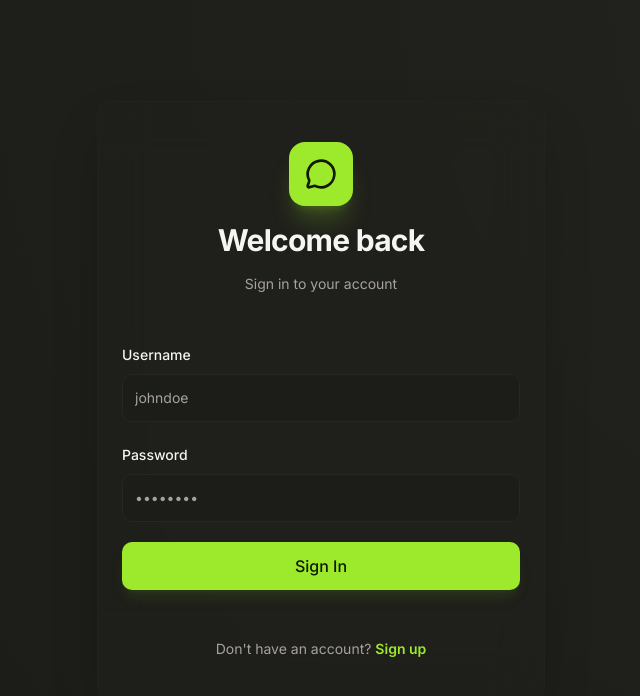
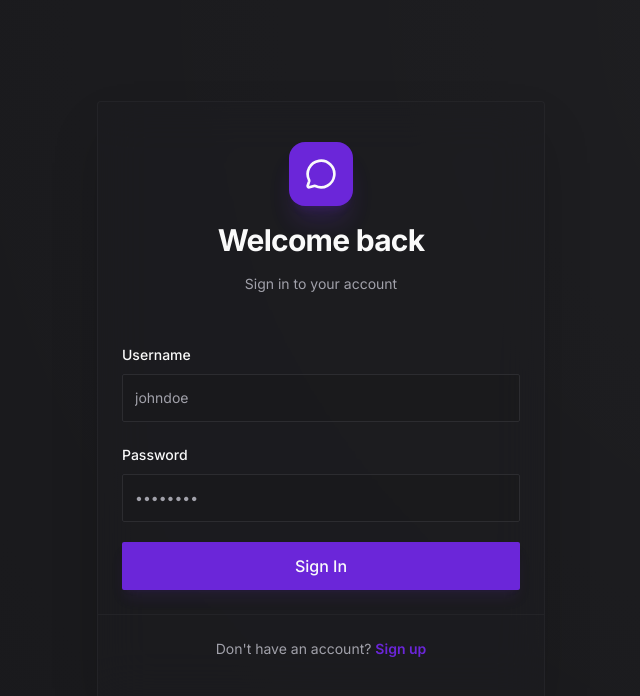
Before and after one commit to user-synax/Tare-Chat, a Next.js app: page /login in a window 1280 px wide. Shown: the top 696 px of the page, without its empty margins (319-959 px from the left). Built offline with nearby package versions, Linux system fonts and the light colour scheme.

Commit message:
UI Update

```diff
--- a/app/globals.css
+++ b/app/globals.css
@@ -4,48 +4,48 @@
 
 @layer base {
   :root {
-    --background: 60 4.8% 95.9%; /* Olive Light Base */
-    --foreground: 20 14.3% 4.1%;
+    --background: 0 0% 100%;
+    --foreground: 240 10% 3.9%;
     --card: 0 0% 100%;
-    --card-foreground: 20 14.3% 4.1%;
+    --card-foreground: 240 10% 3.9%;
     --popover: 0 0% 100%;
-    --popover-foreground: 20 14.3% 4.1%;
-    --primary: 84 81% 44%; /* Lime Theme Primary */
-    --primary-foreground: 84 100% 97%;
-    --secondary: 60 4.8% 90%;
-    --secondary-foreground: 24 9.8% 10%;
-    --muted: 60 4.8% 90%;
-    --muted-foreground: 25 5.3% 44.7%;
-    --accent: 84 81% 44%;
-    --accent-foreground: 84 100% 97%;
+    --popover-foreground: 240 10% 3.9%;
+    --primary: 262 83% 58%; /* Violet Theme Primary */
+    --primary-foreground: 210 20% 98%;
+    --secondary: 240 4.8% 95.9%;
+    --secondary-foreground: 240 5.9% 10%;
+    --muted: 240 4.8% 95.9%;
+    --muted-foreground: 240 3.8% 46.1%;
+    --accent: 262 83% 58%;
+    --accent-foreground: 210 20% 98%;
     --destructive: 0 84.2% 60.2%;
-    --destructive-foreground: 60 4.8% 95.9%;
-    --border: 20 5.9% 90%;
-    --input: 20 5.9% 90%;
-    --ring: 84 81% 44%;
-    --radius: 0.75rem;
+    --destructive-foreground: 210 20% 98%;
+    --border: 240 5.9% 90%;
+    --input: 240 5.9% 90%;
+    --ring: 262 83% 58%;
+    --radius: 0.25rem; /* 4px small radius */
   }
 
   .dark {
-    --background: 60 9.1% 9.8%; /* Olive Dark Base */
-    --foreground: 60 4.8% 95.9%;
-    --card: 60 9.1% 12%;
-    --card-foreground: 60 4.8% 95.9%;
-    --popover: 60 9.1% 12%;
-    --popover-foreground: 60 4.8% 95.9%;
-    --primary: 84 81% 54%; /* Lime Theme Dark Primary */
-    --primary-foreground: 84 100% 5%;
-    --secondary: 12 6.5% 15.1%;
-    --secondary-foreground: 60 4.8% 95.9%;
-    --muted: 12 6.5% 15.1%;
-    --muted-foreground: 24 5.4% 63.9%;
-    --accent: 84 81% 54%;
-    --accent-foreground: 84 100% 5%;
+    --background: 240 6% 10%; /* Off Black Base */
+    --foreground: 0 0% 98%;
+    --card: 240 6% 12%;
+    --card-foreground: 0 0% 98%;
+    --popover: 240 6% 12%;
+    --popover-foreground: 0 0% 98%;
+    --primary: 263 70% 50%; /* Violet Theme Dark Primary */
+    --primary-foreground: 210 20% 98%;
+    --secondary: 240 3.7% 15.9%;
+    --secondary-foreground: 0 0% 98%;
+    --muted: 240 3.7% 15.9%;
+    --muted-foreground: 240 5% 64.9%;
+    --accent: 263 70% 50%;
+    --accent-foreground: 210 20% 98%;
     --destructive: 0 62.8% 30.6%;
-    --destructive-foreground: 60 4.8% 95.9%;
-    --border: 12 6.5% 15.1%;
-    --input: 12 6.5% 15.1%;
-    --ring: 84 81% 54%;
+    --destructive-foreground: 0 0% 98%;
+    --border: 240 3.7% 18%;
+    --input: 240 3.7% 18%;
+    --ring: 263 70% 50%;
   }
 }
 
--- a/components/ChatWindow.jsx
+++ b/components/ChatWindow.jsx
@@ -302,13 +302,13 @@ export default function ChatWindow({ friendId, currentUserId }) {
               placeholder="Type your message..."
               value={text}
               onChange={(e) => setText(e.target.value)}
-              className="h-12 bg-background/50 border-border/50 pr-12 focus:ring-primary/20 transition-all rounded-xl"
+              className="h-12 bg-background/50 border-border/50 pr-12 focus:ring-primary/20 transition-all rounded-lg"
             />
           </div>
           <Button
             type="submit"
             size="icon"
-            className="h-12 w-12 rounded-xl shadow-lg shadow-primary/20 transition-all hover:scale-105 active:scale-95"
+            className="h-12 w-12 rounded-lg shadow-lg shadow-primary/20 transition-all hover:scale-105 active:scale-95"
             disabled={sending || !text.trim()}
           >
             {sending ? <Loader2 className="h-5 w-5 animate-spin" /> : <Send className="h-5 w-5" />}
--- a/components/FriendList.jsx
+++ b/components/FriendList.jsx
@@ -27,8 +27,8 @@ export default function FriendList({ friends }) {
           <Link key={friend._id} href={`/chat/${friend._id}`}>
             <div
               className={cn(
-                "flex items-center justify-between p-3 rounded-lg transition-all cursor-pointer hover:bg-accent/50 group",
-                isActive ? "bg-accent" : "bg-transparent"
+                "flex items-center justify-between p-3 rounded-lg transition-all cursor-pointer hover:bg-accent/50 hover:translate-x-1 group",
+                isActive ? "bg-accent shadow-sm" : "bg-transparent"
               )}
             >
               <div className="flex items-center space-x-3">
--- a/components/GroupList.jsx
+++ b/components/GroupList.jsx
@@ -27,8 +27,8 @@ export default function GroupList({ groups }) {
           <Link key={group._id} href={`/chat/${group._id}?isGroup=true`}>
             <div
               className={cn(
-                "flex items-center justify-between p-3 rounded-lg transition-all cursor-pointer hover:bg-accent/50 group",
-                isActive ? "bg-accent" : "bg-transparent"
+                "flex items-center justify-between p-3 rounded-lg transition-all cursor-pointer hover:bg-accent/50 hover:translate-x-1 group",
+                isActive ? "bg-accent shadow-sm" : "bg-transparent"
               )}
             >
               <div className="flex items-center space-x-3">
--- a/components/MessageBubble.jsx
+++ b/components/MessageBubble.jsx
@@ -19,7 +19,7 @@ export default function MessageBubble({ message, isOwn }) {
         )}
         <div
           className={cn(
-            "px-4 py-2 rounded-2xl text-sm shadow-sm",
+            "px-4 py-2 rounded-lg text-sm shadow-sm transition-all hover:shadow-md",
             isOwn
               ? "bg-primary text-primary-foreground rounded-tr-none"
               : "bg-secondary text-secondary-foreground rounded-tl-none"
--- a/components/Sidebar.jsx
+++ b/components/Sidebar.jsx
@@ -115,7 +115,7 @@ export default function Sidebar({ className }) {
       <div className="p-6">
         <div className="flex items-center justify-between mb-8">
           <div className="flex items-center space-x-2">
-            <div className="p-2 rounded-xl bg-primary text-primary-foreground shadow-lg shadow-primary/20">
+            <div className="p-2 rounded-lg bg-primary text-primary-foreground shadow-lg shadow-primary/20 transition-transform hover:scale-110 duration-300">
               <MessageCircle className="h-5 w-5" />
             </div>
             <h1 className="text-xl font-bold tracking-tight">Tare Chat</h1>
```
